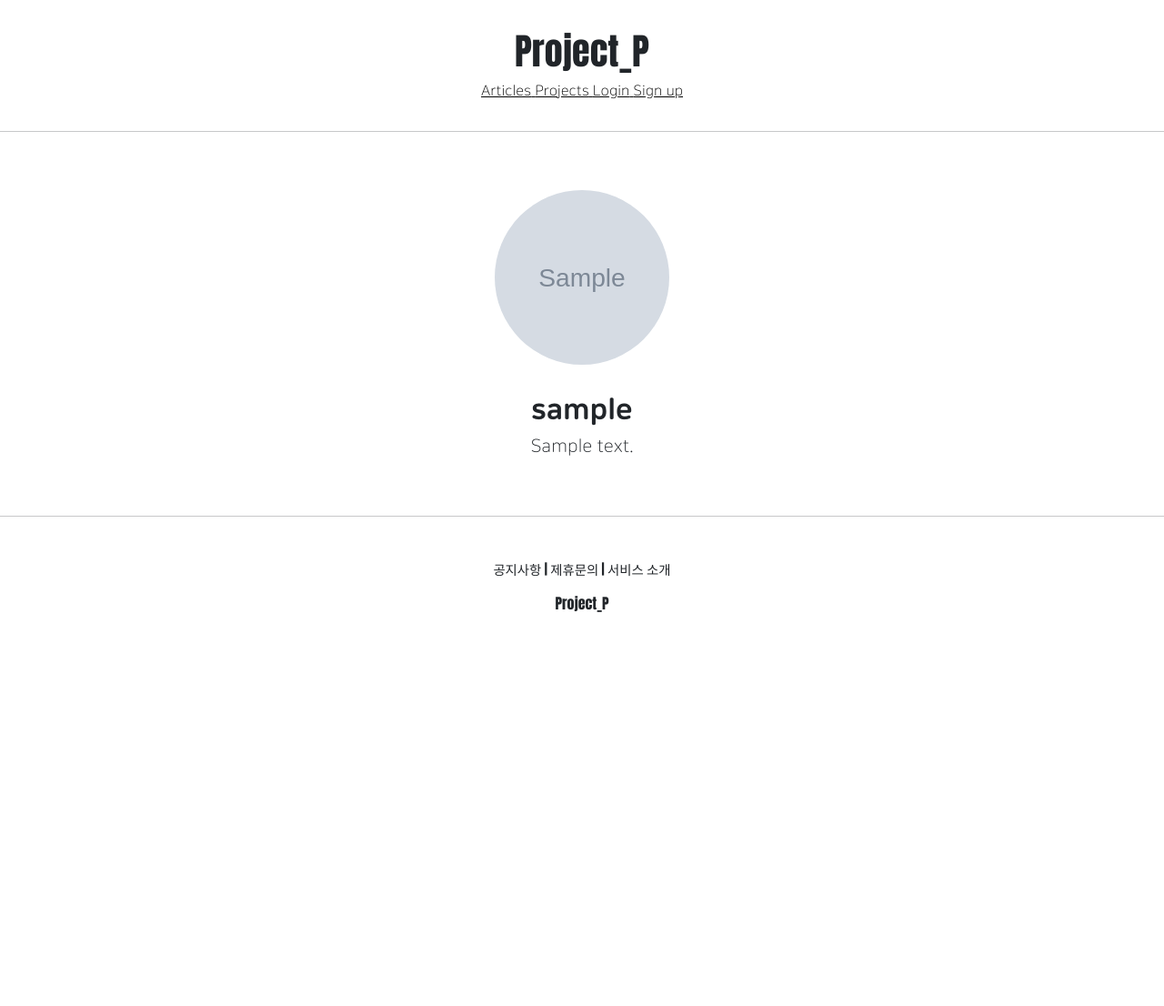
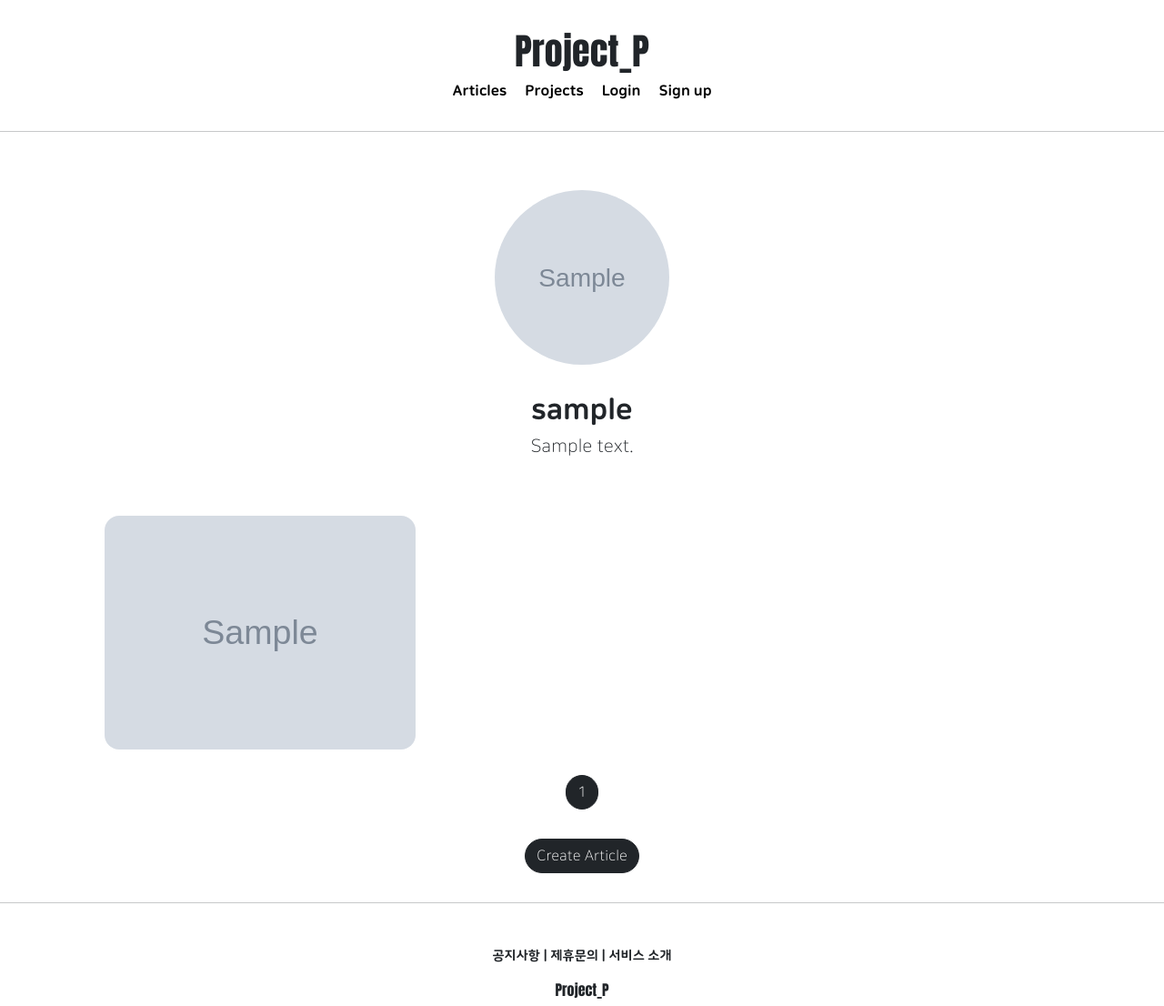
Before and after one commit to Hugekyung/project_P, a Django app: page /accounts/detail/1 in a window 1280 px wide. Shown: the whole page at 91% size. Before the commit the page ends 673 px from the top, so only its background shows below. Run offline with Django 3.2, Linux system fonts and the light colour scheme; tables that the repository leaves empty hold one stand-in row (values such as "Sample post"); grey boxes marked "Sample" are stand-in pictures; some libraries are stand-ins or nearby versions.

Commit message:
django 41gang

```diff
--- a/accountapp/templates/accountapp/detail.html
+++ b/accountapp/templates/accountapp/detail.html
@@ -51,6 +51,11 @@
           </a>
           {% endif %}
       </div>
+      <div>
+
+          {% include 'snippets/list_project.html' with article_list=object_list %}
+
+      </div>
   </div>
 
 {% endblock %}
--- a/accountapp/views.py
+++ b/accountapp/views.py
@@ -8,10 +8,12 @@
 from django.urls import reverse, reverse_lazy
 from django.utils.decorators import method_decorator
 from django.views.generic import CreateView, DetailView, UpdateView, DeleteView
+from django.views.generic.list import MultipleObjectMixin
 
 from accountapp.decorators import account_ownership_required
 from accountapp.forms import AccountUpdateForm
 from accountapp.models import HelloWorld
+from articleapp.models import Article
 
 has_ownership = [account_ownership_required, login_required]
 
@@ -42,10 +44,16 @@
 
 # login과 logout은 따로 클래스 지정 없이 바로 urls.py에서 import해주면 된다.
 
-class AccountDetailView(DetailView):
+class AccountDetailView(DetailView, MultipleObjectMixin):
     model = User
     context_object_name = 'target_user' # 다른 유저가 내 페이지에 왔을 때, target_user인 나의 정보를 보여주도록
     template_name = 'accountapp/detail.html'
+
+    paginate_by = 25
+
+    def get_context_data(self, **kwargs):
+        object_list = Article.objects.filter(writer=self.get_object())
+        return super(AccountDetailView, self).get_context_data(object_list=object_list, **kwargs)
 
 
 @method_decorator(has_ownership, 'get')
--- a/articleapp/forms.py
+++ b/articleapp/forms.py
@@ -6,4 +6,4 @@
 class ArticleCreationForm(ModelForm):
     class Meta:
         model = Article # Article을 db에서 가져온다.
-        fields = ['title', 'image', 'content']
+        fields = ['title', 'image', 'project', 'content'] # project: 게시물을 어떤 project에 넣을 것인지 선택할 수 있도록
--- a/articleapp/models.py
+++ b/articleapp/models.py
@@ -2,9 +2,12 @@
 from django.db import models
 
 # Create your models here.
+from projectapp.models import Project
+
 
 class Article(models.Model):
     writer = models.ForeignKey(User, on_delete=models.SET_NULL, related_name='article', null=True) # on_delete=models.SET_NULL: 게시자가 탈퇴해도 글이 사라지지 않고 남아 있도록 한다.
+    project = models.ForeignKey(Project, on_delete=models.SET_NULL, related_name='article', null=True)
 
     title = models.CharField(max_length=200, null=True)
     image = models.ImageField(upload_to='article/', null=False)
--- a/projectapp/templates/projectapp/detail.html
+++ b/projectapp/templates/projectapp/detail.html
@@ -17,6 +17,12 @@
           </h5>
 
       </div>
+
+      <div>
+
+          {% include 'snippets/list_project.html' with article_list=object_list %}
+
+      </div>
   </div>
 
 {% endblock %}
--- a/static/base.css
+++ b/static/base.css
@@ -1,9 +1,5 @@
 .logo {
     font-family: 'Anton', sans-serif;
-}
-
-.footer_button {
-    font-size: .9rem;
 }
 
 .footer {
@@ -24,17 +20,23 @@
 
 a {
     color: black;
+    text-decoration: None;
 }
 
 /* a태그에 마우스를 올려두었을 때 반응하는 형태를 설정 */
 a:hover {
-    color: black;
-    text-decoration: none;
+    color: orange;
 }
 
-project_p_header {
+.project_p_header {
     margin: 0 0.5rem;
     font-family: 'NanumSquareRoundOTFEB';
 }
 
+.project_p_footer {
+    font-size: .9rem;
+    margin: 1rem 0.5rem;
+    font-family: 'NanumSquareRoundOTFEB';
+}
+
 /* 정적 경로에 저장된 내용들은 수시로 적용되지 않기 때문에 실제 페이지에 적용되려면 기다려야 한다. */
--- a/templates/footer.html
+++ b/templates/footer.html
@@ -1,5 +1,5 @@
 <div class="footer">
-    <div class="footer_button">
+    <div class="project_p_footer">
         <span>공지사항</span>  |
         <span>제휴문의</span>  |
         <span>서비스 소개</span>
--- a/templates/head.html
+++ b/templates/head.html
@@ -12,7 +12,7 @@
     <link href="https://fonts.googleapis.com/css2?family=Anton&display=swap" rel="stylesheet">
 
     <!--  DEFALUT CSS LINK  -->
-    <link rel="stylesheet" type="text/css" href="{% static 'base.css' %}">
+    <link rel="stylesheet" type="text/css" href="{% static 'base.css' %}?ver=1">
     <!--  setting.py에 있는 STATIC_URLS의 주소와 'base.css'주소가 연결되어 최종 주소로써 전달된다.  -->
 
     <!-- FONT -->
--- /dev/null
+++ b/templates/snippets/list_project.html
@@ -0,0 +1,49 @@
+{% load static %}
+
+<style>
+    .container {
+        padding: 0;
+        margin: 0, auto;
+    }
+
+    .container a {
+        width: 30%;
+        max_width: 500px;
+    }
+
+    .container div {
+        display: flex;
+        justify-content: center;
+        align-items: center;
+        border-radius: 1rem;
+    }
+
+    .container img {
+        width: 100%;
+        border-radius: 1rem;
+    }
+
+</style>
+    {% if article_list %}
+    <div class="container">
+        {% for article in article_list %}
+        <a href="{% url 'articleapp:detail' pk=article.pk %}">
+            {% include 'snippets/card.html' with article=article %} <!-- card.html에서 내용을 가져온다. -->
+        </a>
+        {% endfor %}
+    </div>
+    <script src="{% static 'js/magicgrid.js' %}"></script>
+    {% else %}
+
+    <div style="text-align:center">
+        <h1>No Article YET!</h1>
+    </div>
+    {% endif %}
+
+    {% include 'snippets/pagination.html' with page_obj=page_obj %}
+
+    <div style="text-align:center">
+        <a href="{% url 'articleapp:create' %}" class="btn btn-dark rounded-pill mt-3 mb-3 px-3;">
+            Create Article
+        </a>
+    </div>
```
Also changed, not shown: projectapp/views.py (+9 -1 lines), articleapp/migrations/0002_article_project.py (added).
